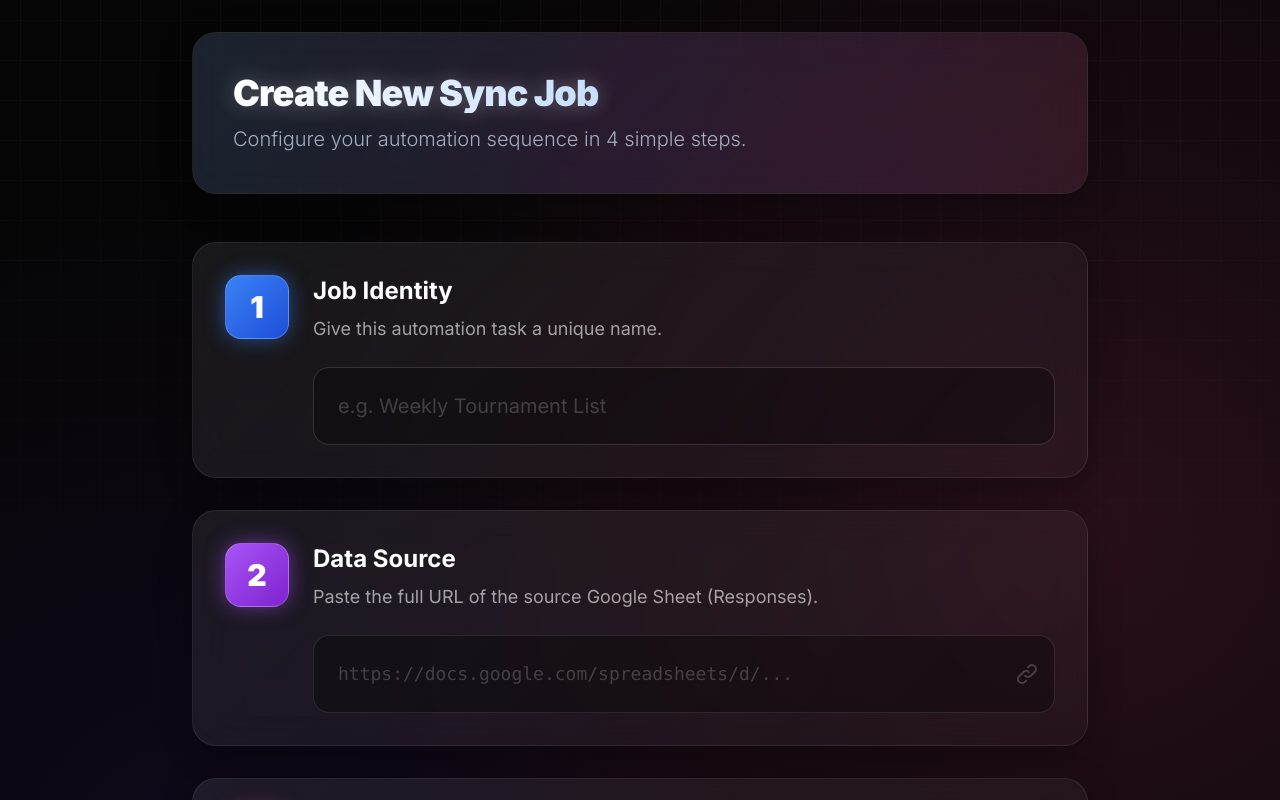
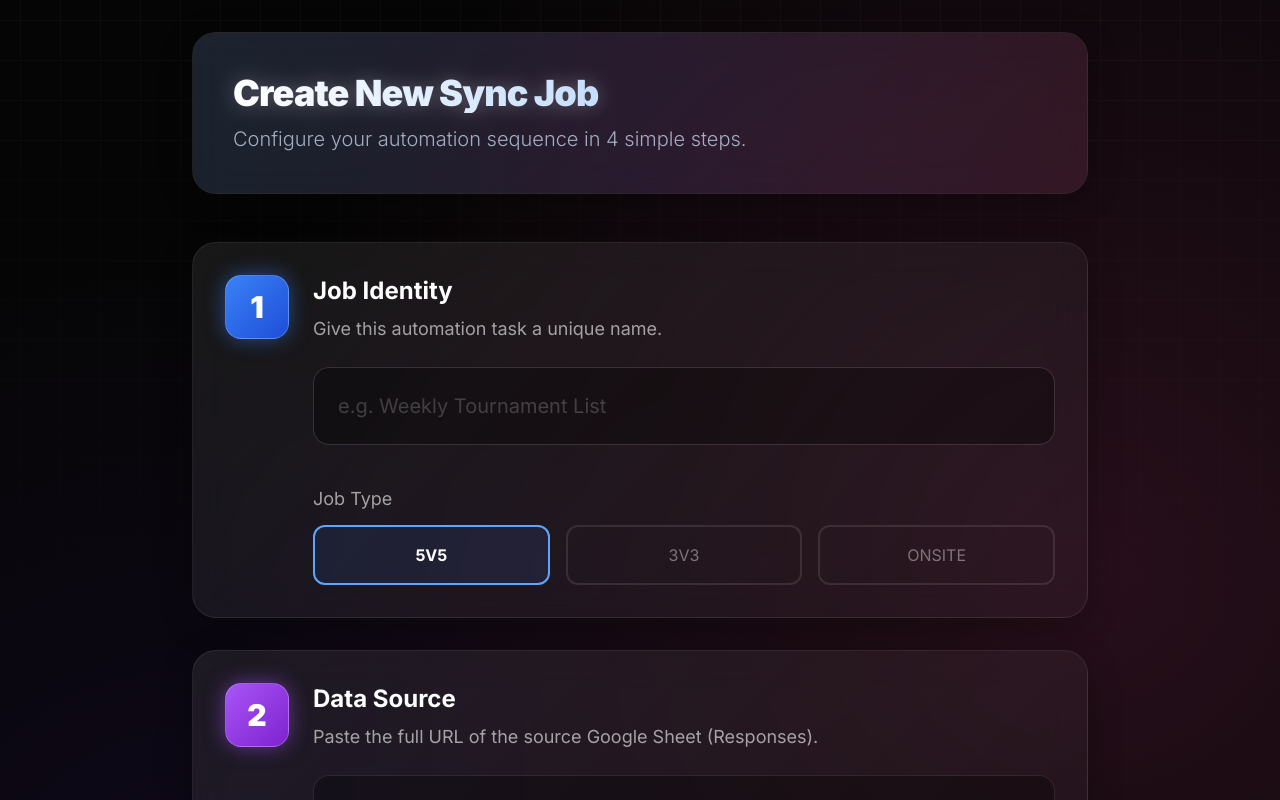
Before and after one commit to morphcute/PRL-automated, a Next.js app: page /jobs/new in a window 1280 px wide. Shown: the top 800 px of the page. Built offline with nearby package versions, Linux system fonts and the light colour scheme; no server answers; sample sign-in values are in the browser's storage.

Commit message:
Added 3v3, Onsite

```diff
--- a/components/JobForm.tsx
+++ b/components/JobForm.tsx
@@ -14,6 +14,7 @@ export function JobForm({ initialData, onSubmit }: JobFormProps) {
     resolver: zodResolver(SyncJobSchema),
     defaultValues: initialData || {
       name: "",
+      type: "5v5",
       spreadsheetId: "",
       sheetName: "Pre Registered List",
       runMode: "manual",
@@ -24,6 +25,7 @@ export function JobForm({ initialData, onSubmit }: JobFormProps) {
   });
 
   const runMode = form.watch("runMode");
+  const jobType = form.watch("type");
 
   const handleSubmit = async (data: SyncJobInput) => {
     if (onSubmit) {
@@ -81,6 +83,28 @@ export function JobForm({ initialData, onSubmit }: JobFormProps) {
                 <div className="absolute inset-0 rounded-2xl pointer-events-none border border-white/5"></div>
               </div>
               {form.formState.errors.name && <span className="inline-block px-4 py-2 rounded-lg bg-red-500/10 text-red-300 border border-red-500/20 font-medium animate-pulse">{form.formState.errors.name.message}</span>}
+
+              <div className="pt-4">
+                <label className="block text-base md:text-lg text-white/60 mb-3">Job Type</label>
+                <div className="grid grid-cols-3 gap-4">
+                  {(["5v5", "3v3", "onsite"] as const).map((type) => (
+                    <label key={type} className={`relative p-4 rounded-xl border-2 cursor-pointer transition-all duration-300 text-center ${
+                      jobType === type
+                        ? 'border-blue-400 bg-blue-500/10 text-white font-bold'
+                        : 'border-white/10 text-white/40 hover:border-white/30 hover:bg-white/5'
+                    }`}>
+                      <input
+                        type="radio"
+                        value={type}
+                        {...form.register("type")}
+                        className="sr-only"
+                      />
+                      <span className="uppercase">{type}</span>
+                    </label>
+                  ))}
+                </div>
+              </div>
+
             </div>
           </div>
         </div>
--- a/lib/sync.ts
+++ b/lib/sync.ts
@@ -30,29 +30,33 @@ export async function syncPreRegisteredList(job: SyncJob) {
 
     const sourceData = await sheets.spreadsheets.values.get({
       spreadsheetId: job.spreadsheetId,
-      range: `'${sourceSheetName}'!A2:AB`, // Read from row 2 to column AB
+      range: `'${sourceSheetName}'!A2:AC`, // Read from row 2 to column AC
     });
 
     const sourceRows = sourceData.data.values || [];
 
+    // Determine Team Size based on Job Type
+    // 3v3 = 3 players, 5v5/onsite = 5 players
+    const teamSize = job.type === "3v3" ? 3 : 5;
+
     // Transform Data
-    // We need to extract 5 groups of columns for each row
+    // We need to extract groups of columns for each row
     // Group 1: D(3), E(4), F(5), G(6)
-    // Group 2: J(9), K(10), L(11), M(12)
-    // Group 3: O(14), P(15), Q(16), R(17)
-    // Group 4: T(19), U(20), V(21), W(22)
-    // Group 5: Y(24), Z(25), AA(26), AB(27)
+    // Group 2: K(10), L(11), M(12), N(13)
+    // Group 3: P(15), Q(16), R(17), S(18)
+    // Group 4: U(20), V(21), W(22), X(23)
+    // Group 5: Z(25), AA(26), AB(27), AC(28)
 
     const transformedRows: any[][] = [
       ["No.", "Players Name", "Players IGN", "# Server", "# UID"] // Headers
     ];
 
     const groups = [
-      [3, 4, 5, 6],    // Group 1
-      [9, 10, 11, 12], // Group 2
-      [14, 15, 16, 17],// Group 3
-      [19, 20, 21, 22],// Group 4
-      [24, 25, 26, 27] // Group 5
+      [3, 4, 5, 6],      // Group 1
+      [10, 11, 12, 13],  // Group 2
+      [15, 16, 17, 18],  // Group 3
+      [20, 21, 22, 23],  // Group 4
+      [25, 26, 27, 28]   // Group 5
     ];
 
     const cleanValue = (val: any) => {
@@ -82,7 +86,7 @@ export async function syncPreRegisteredList(job: SyncJob) {
 
       const startRowIndex = transformedRows.length; // Current row index in target (0-based)
 
-      for (let i = 0; i < 5; i++) {
+      for (let i = 0; i < teamSize; i++) {
         const [nameIdx, ignIdx, serverIdx, uidIdx] = groups[i];
 
         const name = row[nameIdx];
@@ -117,10 +121,10 @@ export async function syncPreRegisteredList(job: SyncJob) {
 
       // Record merge range for the "No." column (Col 0)
       // startRowIndex is the index of the first row we just added
-      // We added 5 rows.
+      // We added teamSize rows.
       mergeRanges.push({
           startRow: startRowIndex,
-          endRow: startRowIndex + 5
+          endRow: startRowIndex + teamSize
       });
 
       teamCount++;
--- a/lib/validations.ts
+++ b/lib/validations.ts
@@ -1,9 +1,11 @@
 import { z } from "zod";
 
 export const RunModeSchema = z.enum(["manual", "scheduled", "both"]);
+export const JobTypeSchema = z.enum(["5v5", "3v3", "onsite"]);
 
 export const SyncJobSchema = z.object({
   name: z.string().min(1, "Name is required"),
+  type: JobTypeSchema.default("5v5"),
   spreadsheetId: z.string().min(1, "Response Sheet Link is required"),
   targetSpreadsheetName: z.string().min(1, "Target Name is required"),
   isEnabled: z.boolean().default(true),
```
Also changed, not shown: 2 other files (tests, documents, lock files or other folders).
